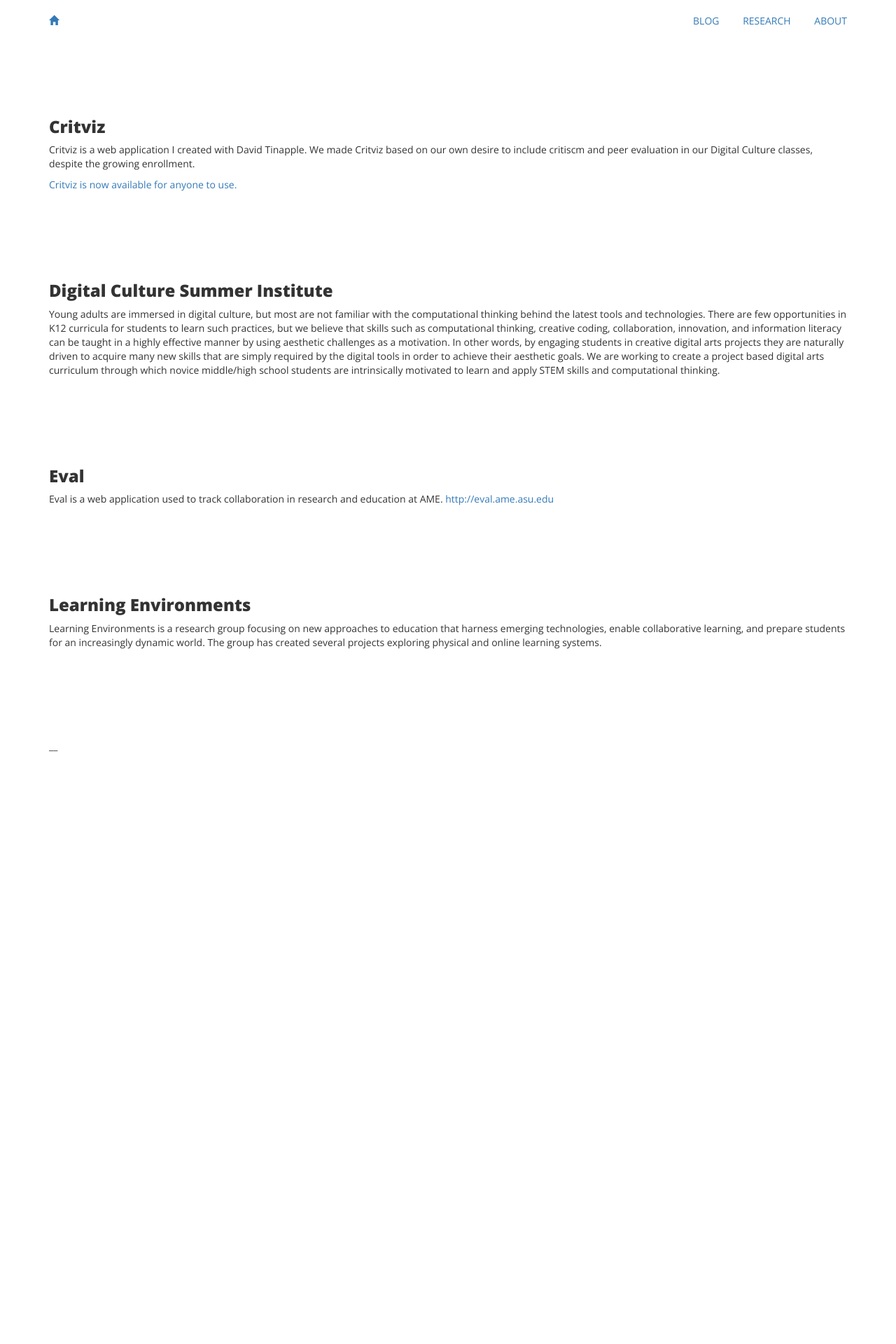
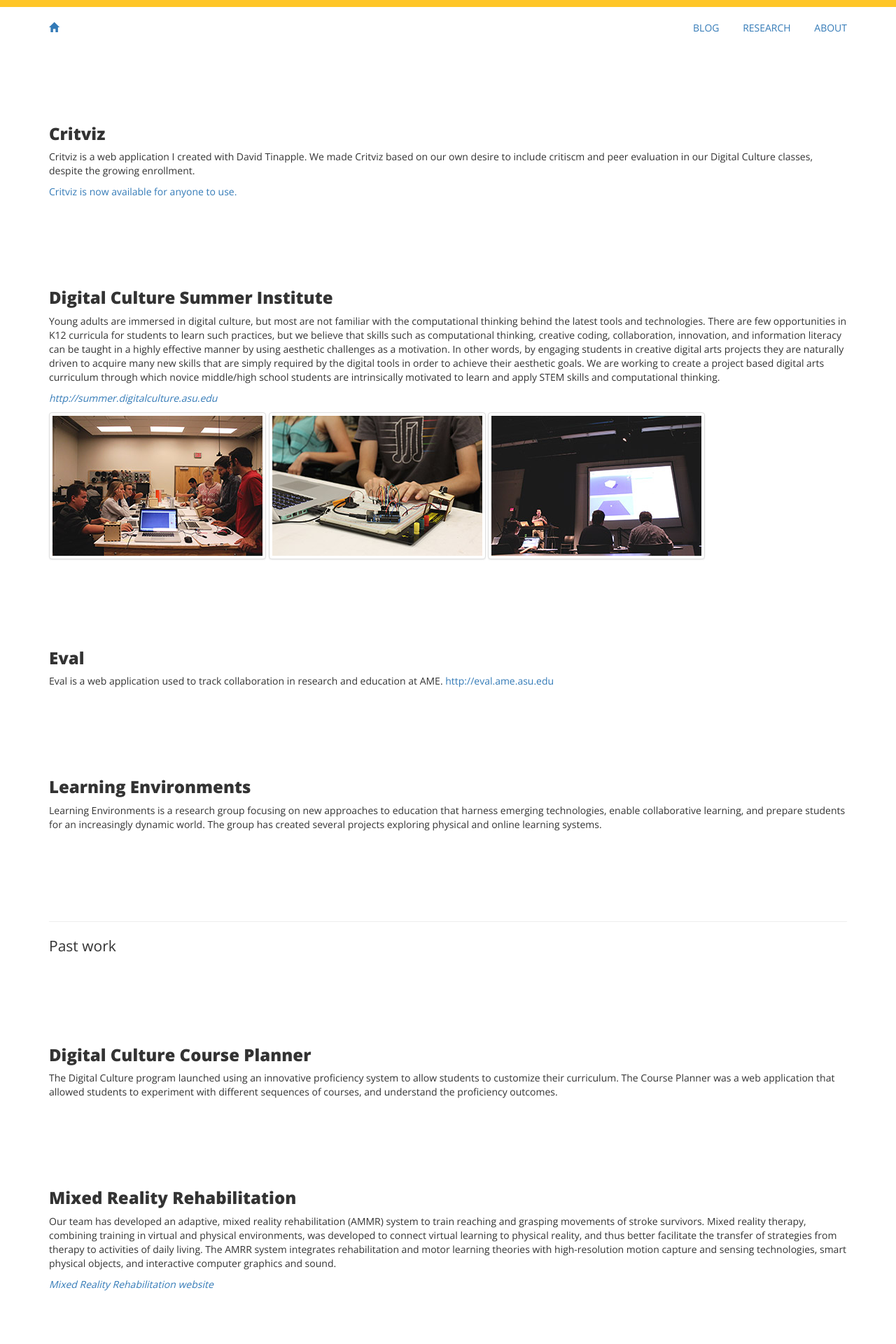
Before and after one commit to lnolson/lnolson.github.io, a Jekyll site: the page built from research.md, in a window 1280 px wide. Shown: the top 1920 px of the page at 70% size. Built offline with Jekyll 4.4.1, drawn with Linux system fonts in a browser that asks for light colours; before the commit the page ends 1086 px from its top, so only the background shows below that; some of the changed text lies outside the part shown.

Commit message:
Many updates, especially to research.

```diff
--- a/_layouts/default.html
+++ b/_layouts/default.html
@@ -19,17 +19,7 @@
 
 		<link href="https://fonts.googleapis.com/css?family=Open+Sans:400,800" rel="stylesheet">
 
-		<style>
-		body {
-			font-family: 'Open Sans', Helvetica, Arial, sans-serif!important;
-		}
-		.leadbold {
-			font-weight:800;
-		}
-		h3 {
-			font-weight:800;
-		}
-		</style
+
 	</head>
 	<body>
 		<div class="container">
--- a/css/main.scss
+++ b/css/main.scss
@@ -3,16 +3,31 @@
 ---
 @charset "utf-8";
 
-.ame-logo {
-	text-align: left;
-	margin-top: 10px;
+
+
+@media (min-width: 768px) {
+
 }
-.panel-body p {
-	margin-top: 10px;
+
+body {
+	font-family: 'Open Sans', Helvetica, Arial, sans-serif!important;
+	border-top: solid 10px #FFC627;
 }
-@media (min-width: 768px) {
-	.ame-logo {
-		text-align: right;
-		margin-top: 20px;
-	}
+
+h3 {
+	font-weight:800;
 }
+
+.lead-section {
+	margin-top: 128px;
+}
+.lead-bold {
+	font-weight:800;
+}
+.lead-section-last {
+	margin-bottom: 128px;
+}
+.superscript {
+	vertical-align: super;
+	font-size: 80%;
+}
--- a/research.md
+++ b/research.md
@@ -4,7 +4,7 @@
 {% include header.md %}
 
 
-<div style="margin-top: 128px;" markdown="1">
+<div class="lead-section" markdown="1">
 ### Critviz
 
 Critviz is a web application I created with David Tinapple. We made Critviz based on our own desire to include critiscm and peer evaluation in our Digital Culture classes, despite the growing enrollment.
@@ -12,23 +12,78 @@
 [Critviz is now available for anyone to use.](https://critviz.com)
 </div>
 
-<div style="margin-top: 128px;" markdown="1">
+<div class="lead-section" markdown="1">
 ### Digital Culture Summer Institute
 
 Young adults are immersed in digital culture, but most are not familiar with the computational thinking behind the latest tools and technologies. There are few opportunities in K­12 curricula for students to learn such practices, but we believe that skills such as computational thinking, creative coding, collaboration, innovation, and information literacy can be taught in a highly effective manner by using aesthetic challenges as a motivation. In other words, by engaging students in creative digital arts projects they are naturally driven to acquire many new skills that are simply required by the digital tools in order to achieve their aesthetic goals. We are working to create a project ­based digital arts curriculum through which novice middle/high school students are intrinsically motivated to learn and apply STEM skills and computational thinking.
+
+*[http://summer.digitalculture.asu.edu](http://summer.digitalculture.asu.edu)*
+
+<a href="/images/dcsi_img_A.jpg">
+<img src="/images/dcsi_img_A_pre.jpg" alt="Digital Culture Summer Institute" class="img-thumbnail">
+</a>
+<a href="/images/dcsi_img_B.jpg">
+<img src="/images/dcsi_img_B_pre.jpg" alt="Digital Culture Summer Institute" class="img-thumbnail">
+</a>
+<a href="/images/dcsi_img_C.jpg">
+<img src="/images/dcsi_img_C_pre.jpg" alt="Digital Culture Summer Institute" class="img-thumbnail">
+</a>
 </div>
 
-<div style="margin-top: 128px;" markdown="1">
+<div class="lead-section" markdown="1">
 ### Eval
 
 Eval is a web application used to track collaboration in research and education at AME. [http://eval.ame.asu.edu](http://eval.ame.asu.edu)
 </div>
 
-<div style="margin-top: 128px; margin-bottom: 128px" markdown="1">
+<div class="lead-section lead-section-last" markdown="1">
 ### Learning Environments
 
 Learning Environments is a research group focusing on new approaches to education that harness emerging technologies, enable collaborative learning, and prepare students for an increasingly dynamic world. The group has created several projects exploring physical and online learning systems.
 
 </div>
 
+<div class="lead lead-section" markdown="1">
+<hr>
+Past work
+</div>
+
+<div class="lead-section" markdown="1">
+### Digital Culture Course Planner
+
+The Digital Culture program launched using an innovative proficiency system to allow students to customize their curriculum. The Course Planner was a web application that allowed students to experiment with different sequences of courses, and understand the proficiency outcomes.
+
+</div>
+
+<div class="lead-section" markdown="1">
+### Mixed Reality Rehabilitation
+
+Our team has developed an adaptive, mixed reality rehabilitation (AMMR) system to train reaching and grasping movements of stroke survivors. Mixed reality therapy, combining training in virtual and physical environments, was developed to connect virtual learning to physical reality, and thus better facilitate the transfer of strategies from therapy to activities of daily living. The AMRR system integrates rehabilitation and motor learning theories with high-resolution motion capture and sensing technologies, smart physical objects, and interactive computer graphics and sound.
+
+*[Mixed Reality Rehabilitation website](http://ame2.asu.edu/projects/mrrehab/)*
+</div>
+
+<div class="lead-section lead-section-last" markdown="1">
+### motion<span class="superscript">e</span>
+
+Internationally acclaimed dance choreographers Trisha Brown and Bill T. Jones have collaborated with visual artists Paul Kaiser, Shelley Eshkar and MIT Media Lab’s Marc Downie; composers Curtis Bahn and Pulitzer Prize-winner Roger Reynolds; lighting designer Robert Wierzel and ASU artists and engineers to create two ground-breaking pieces that bridge the gap between technological experimentation and physical reality, using computer driven motion analysis and interactive systems. This is the first time that this complex technology has been applied, in real time, to choreography. The world premiere presentation took place at Arizona State University’s Galvin Playhouse on Saturday, April 9, 2005.
+
+The Trisha Brown work was performed at Lincoln Center April 14 & 16, 2005.
+
+motion<span class="superscript">e</span> was performed at the [Monaco Dance Forum December 13, 2006](http://herbergerinstitute.asu.edu/news/press_release.php?id=518).
+
+*[A Monaco, la danse a dompté les nouvelles technologies](http://www.lemonde.fr/culture/article/2006/12/18/a-monaco-la-danse-a-dompte-les-nouvelles-technologies_847096_3246.html#TetCsTjeVMyQFWcb.99])*
+
+*[Trisha Brown's Dance With Electrons Arrives at Lincoln Center](http://www.villagevoice.com/arts/trisha-browns-dance-with-electrons-arrives-at-lincoln-center-7136140)*
+
+*[A Dance and Its Digitized Echos](http://www.nytimes.com/2005/04/13/arts/dance/a-dance-and-its-digitized-echoes.html)*
+
+<a href="/movies/motione_btj.mp4">
+<img src="/images/motione_bill_t_jones_pre.jpg" alt="Bill T. Jones" class="img-thumbnail">
+</a>
+<a href="/movies/motione_tb.mp4">
+<img src="/images/motione_tb_pre.jpg" alt="Trisha Brown" class="img-thumbnail">
+</a>
+</div>
+
 __
```
Also changed, not shown: about.md (+9 -9 lines), index.md (+12 -8 lines), images/dcsi_img_A.jpg (added), images/dcsi_img_A_pre.jpg (added), images/dcsi_img_B.jpg (added), images/dcsi_img_B_pre.jpg (added), images/dcsi_img_C.jpg (added), images/dcsi_img_C_pre.jpg (added), images/lnolson.jpeg (added), images/motione_bill_t_jones.jpg (added), images/motione_bill_t_jones_pre.jpg (added), images/motione_tb.jpg (added), images/motione_tb_pre.jpg (added), 2 other files.
